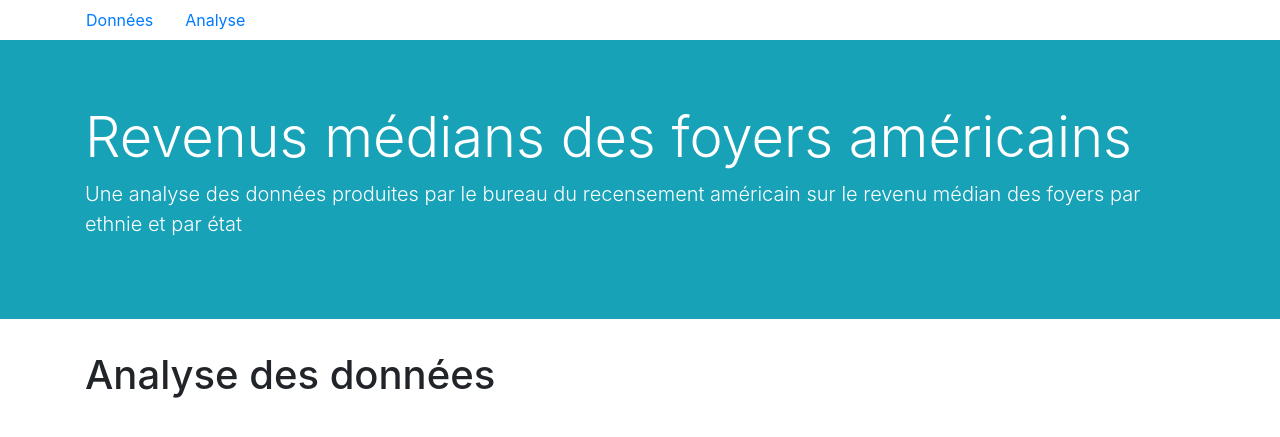
After one commit to thomgo/us_incomes_analysis, a Flask app: page /analysis in a window 1280 px wide. The commit adds this page. Shown: the top 437 px of the page. Run offline with Flask 2, Linux system fonts and the light colour scheme; some libraries are stand-ins or nearby versions.

Commit message:
make base to views to display and analyse data

```diff
--- /dev/null
+++ b/templates/analysis.html
@@ -0,0 +1,5 @@
+{% extends "layout.html" %}
+{% block title %}Analyse{% endblock %}
+{%block main %}
+  <h1>Analyse des données</h1>
+{% endblock %}
--- a/templates/layout.html
+++ b/templates/layout.html
@@ -12,8 +12,8 @@
   </head>
   <body>
     <nav class="nav container">
-        <a class="nav-link" href="#">Données</a>
-        <a class="nav-link" href="#">Annalyse</a>
+        <a class="nav-link" href="{{ url_for('index')}}">Données</a>
+        <a class="nav-link" href="{{ url_for('analysis')}}">Analyse</a>
     </nav>
     <header class="jumbotron jumbotron-fluid bg-info text-white">
       <section class="container">
--- a/views.py
+++ b/views.py
@@ -5,4 +5,8 @@ app = Flask(__name__)
 
 @app.route('/')
 def index():
-    return render_template("index.html", name="test")
+    return render_template("index.html")
+
+@app.route('/analysis')
+def analysis():
+    return render_template("analysis.html")
```
